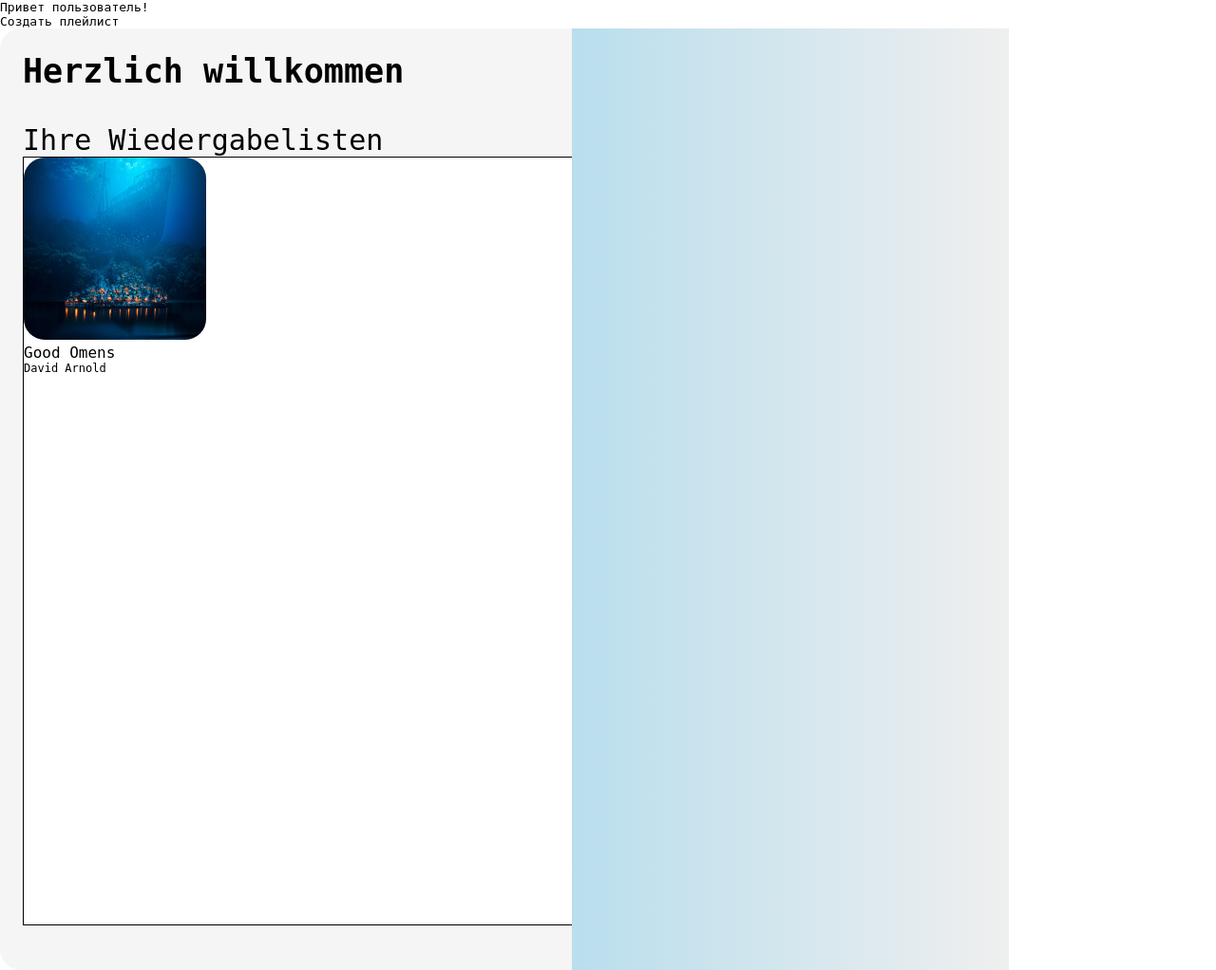
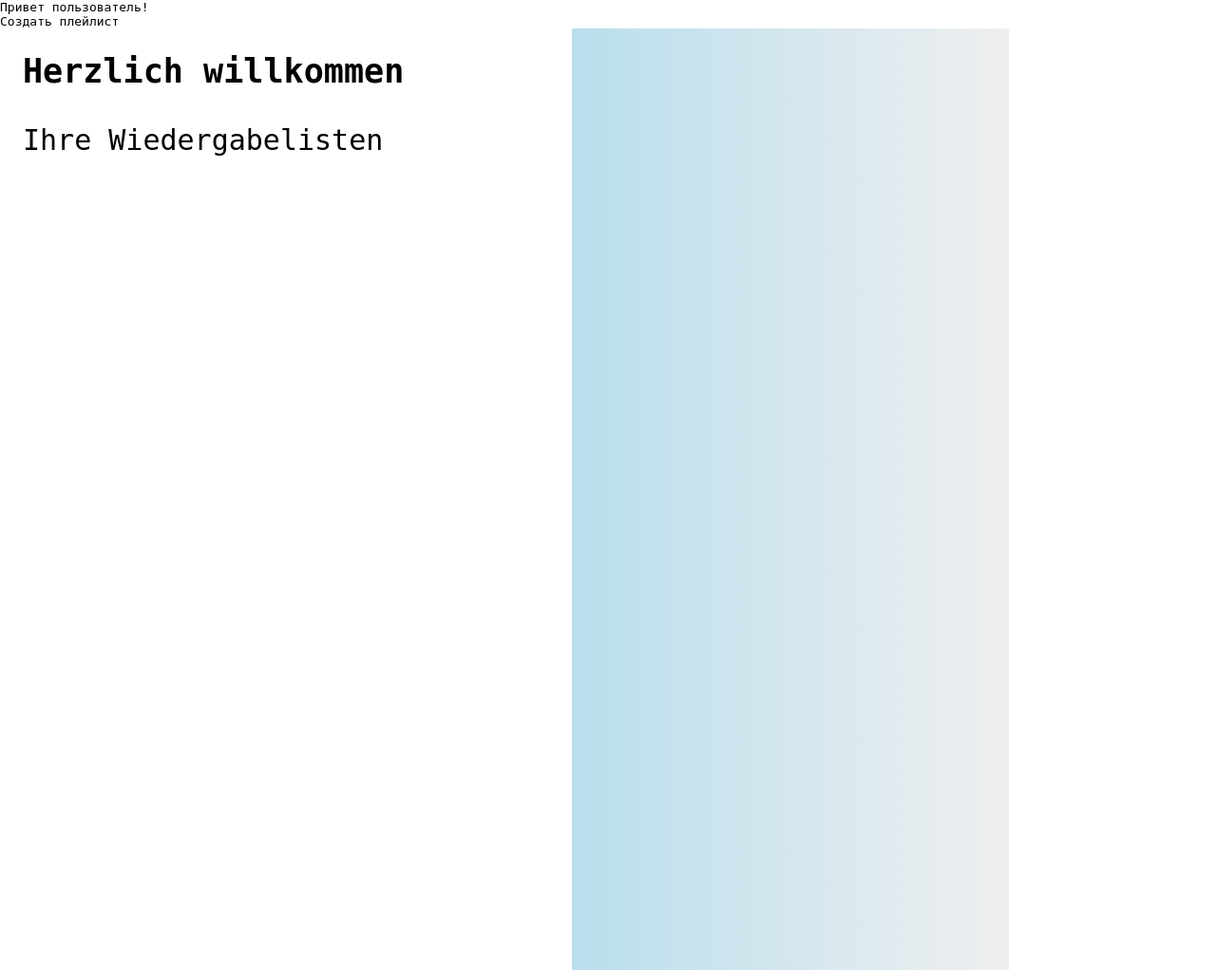
Before and after one commit to sadlyOs/WebPlayer, a Python web app: template templates/home.html in a window 1280 px wide. Shown: the whole page at 95% size. Run offline with Jinja, Linux system fonts and the light colour scheme; the template is opened without the code that fills it, so the values that code supplies are empty.

Commit message:
create playlist conteiner

```diff
--- a/music_service/app/api/v1/endpoints.py
+++ b/music_service/app/api/v1/endpoints.py
@@ -35,9 +35,9 @@ async def create_music(
 @router.post("/playlist", responses = {200: {"model": PlaylistAdd}})
 async def create_playlist(
         service: Annotated[MusicService, Depends(get_music_services)],
+        photo: Annotated[UploadFile, File(media_type = "image/jpeg")],
+        items: Annotated[PlaylistAdd, Depends()],
         security: Annotated[dict, Depends(oauth2_scheme)],
-        photo: Annotated[UploadFile, File(media_type="image/jpeg")],
-        items: Annotated[PlaylistAdd, Depends()]
 ):
     jwt = await service.get_hwt_operation()
     await jwt.decode_access_token( security )
--- a/templates/css/home.css
+++ b/templates/css/home.css
@@ -31,7 +31,7 @@ body {
 .all_playlists__conteiner {
     width: 912px;
     height: 992px;
-    background-color: whitesmoke;
+    background-color: white;
     border-radius: 22px;
 }
 
@@ -52,8 +52,6 @@ body {
 .content__conteiner {
     display: flex;
     flex-wrap: wrap;
-    border: 1px solid #000;
-    word-break: break-word;
     width: 864px;
     height: 808px;
     top: 144px;
@@ -62,11 +60,12 @@ body {
     overflow: scroll;
 }
 
-.content__conteiner div {
-    flex: 25%;
+.content__conteiner .conteiner__show__playlists {
     width: 192px;
     height: 232px;
     font-size: 16px;
+    padding: 10px;
+    transition: 0.7s
 
 }
 
@@ -74,6 +73,14 @@ body {
     width: 192px;
     height: 192px;
     border-radius: 22px;
+    transition: 0.07s
+}
+
+.content__conteiner img:hover {
+    width: 200px;
+    height: 200px;
+    box-shadow: 0 4px 10px;
+
 }
 
 .content__conteiner .album {
--- a/templates/home.html
+++ b/templates/home.html
@@ -29,25 +29,25 @@
         </section>
 
 
-        <section class="playlist__container">
-          <section class="all_playlists__conteiner">
-            <section class="welcome__conteiner">
+        <article class="playlist__container">
+          <div class="all_playlists__conteiner">
+            <div class="welcome__conteiner">
               <h3>Herzlich willkommen</h3><br>
               <p>Ihre Wiedergabelisten</p>
-              <section class="content__conteiner">
-                <div>
-                  <img src="aquatic-underwater-city-sfykuics289t3wiz.jpg" alt="photo">
+              <div class="content__conteiner" id="content_conteiner">
+                <!-- <div class="conteiner__show__playlists">
+                  <img src="https://playlistphotos.s3.eu-north-1.amazonaws.com/Попса.jpg" alt="photo">
                   <p class="album">Good Omens</p>
                   <p class="artist">David Arnold</p>
-                </div>
-              </section>
-            </section>
-          </section>
-          <!-- <ul class="playlists__ul" id="playlists_ul">
-          </ul> -->
+                </div>  -->
+              </div>
+            </div>
+          </div>
+
+
           <section class="all_musics__conteiner">
           </section>
-        </section>
+        </article>
       </article>
       <!-- <h1>Домашняя страница</h1>
       <p id="main">Привет пользователь!</p>
@@ -110,8 +110,13 @@
 
               <form id="playlistForm" enctype="application/x-www-form-urlencoded" method="POST">
                 <h2>Laden Sie den Playlist hier herunter</h2>
+
                 <label> Sie den Namen des Playlists:
                 <input type="text" placeholder="Der Text" id="title" name="title" required autofocus><br>
+                </label>
+
+                <label> Laden Sie hier ein Foto hoch
+                <input type="file" name="photo" id="photo" accept="image/jpeg" required/>
                 </label>
 
                 <button type="submit">Подтвердить</button>
--- a/templates/js/home.js
+++ b/templates/js/home.js
@@ -24,7 +24,7 @@ document.addEventListener('DOMContentLoaded', () => {
   }
 })
 
-async function getMusic() {
+document.addEventListener('DOMContentLoaded', () => {
   const user_id = localStorage.getItem("user_id");
   const token = localStorage.getItem("token");
   const response = fetch(
@@ -40,30 +40,42 @@ async function getMusic() {
       if (response.ok) return response.json();
     })
     .then((data) => {
-      console.log(data)
+      console.log(data);
       if (data.length > 0) {
-        const existELement =
-          document.getElementById("exist_playlist");
+        const existELement = document.getElementById("exist_playlist");
         existELement.style.display = "block";
-        const ul = document.getElementById("playlists_ul");
-        data.forEach(element => {
-          console.log(element)
-          let li = document.createElement(`li`);
-          li.textContent = element.title;
-          ul.appendChild(li);
-        });
-      }
-      else {
-        const existELement =
-          document.getElementById("exist_playlist");
+
+        let conteiner = document.getElementById("content_conteiner");
+        for (let index = 0; index < data.length; index++) {
+          let newDiv = document.createElement("div");
+          const link = data[index].photo_path.replace(/\s/g, "+");
+          newDiv.className = "conteiner__show__playlists";
+          newDiv.id = "conteiner__show_playlists";
+          newDiv.innerHTML = `
+          <img src=${link}>
+          <p class="album">${data[index].title}</p>
+          `;
+          conteiner.appendChild(newDiv);
+        }
+      } else {
+        const existELement = document.getElementById("exist_playlist");
         existELement.style.display = "none";
       }
+    });
+
+});
 
 
-
+window.onload = (event) => {
+  console.log("load")
+  document
+    .getElementById("conteiner__show_playlists")
+    .addEventListener("click", (event) => {
+      console.log(event);
     });
 }
-
-
-
-getMusic();
+// document
+//   .getElementById("conteiner__show_playlists")
+//   .addEventListener("click", (event) => {
+//     console.log(event);
+//   });
--- a/templates/js/popup.js
+++ b/templates/js/popup.js
@@ -45,8 +45,10 @@ async function createMusic(argument) {
   playlistForm.addEventListener("submit", event => {
     event.preventDefault();
     const data = new FormData(playlistForm);
+    const fileForm = new FormData();
     data.append("user_id", parseInt(user_id));
-    postPlaylist(data).then((response) => {
+    fileForm.append("photo", data.get("photo"), data.get("title"))
+    postPlaylist(data, fileForm).then((response) => {
       if (response.ok) return response.json()
     }).then((data) => {
       console.log(data);
@@ -113,11 +115,12 @@ async function createMusic(argument) {
 }
 
 
-async function postPlaylist(data) {
+async function postPlaylist(data, form) {
   return await fetch(`http://localhost:8080/music/v1/playlist?user_id=${data.get('user_id')}&title=${data.get('title')}`, {
     method: "POST",
     headers: {
       Authorization: `Bearer ${localStorage.getItem('token')}`
     },
+    body: form,
   });
 }
```
